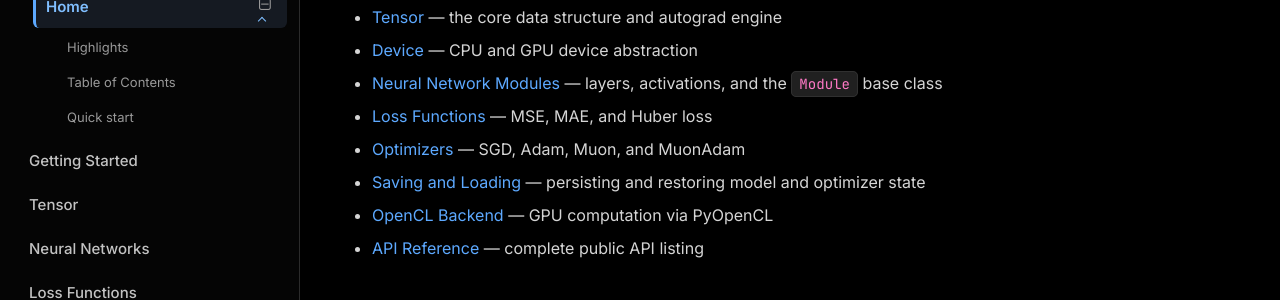
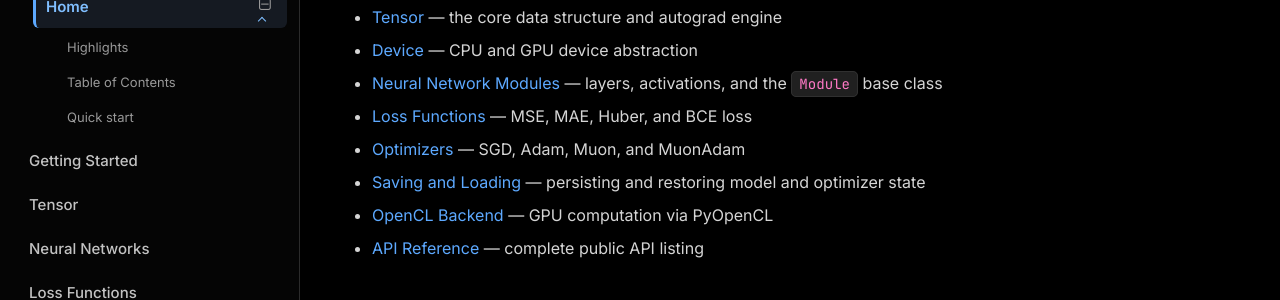
Before and after one commit to helloadhavan/krnl, an MkDocs documentation site: the page built from docs/index.md, in a window 1280 px wide and 900 px high, scrolled down 694 px. Shown: the part 154-454 px from the top of the window. Built offline with MkDocs 1.6.1, drawn with Linux system fonts in a browser that asks for light colours; nearby versions of some CDN libraries.

Commit message:
[Task] Update index.md

```diff
--- a/docs/index.md
+++ b/docs/index.md
@@ -17,7 +17,7 @@
 - [Tensor](tensor.md) — the core data structure and autograd engine
 - [Device](device.md) — CPU and GPU device abstraction
 - [Neural Network Modules](nn.md) — layers, activations, and the `Module` base class
-- [Loss Functions](loss.md) — MSE, MAE, and Huber loss
+- [Loss Functions](loss.md) — MSE, MAE, Huber, and BCE loss
 - [Optimizers](optimizers.md) — SGD, Adam, Muon, and MuonAdam
 - [Saving and Loading](saving_loading.md) — persisting and restoring model and optimizer state
 - [OpenCL Backend](opencl_backend.md) — GPU computation via PyOpenCL
```
